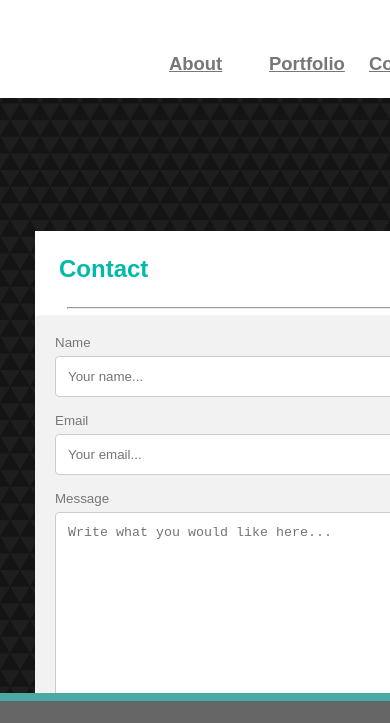
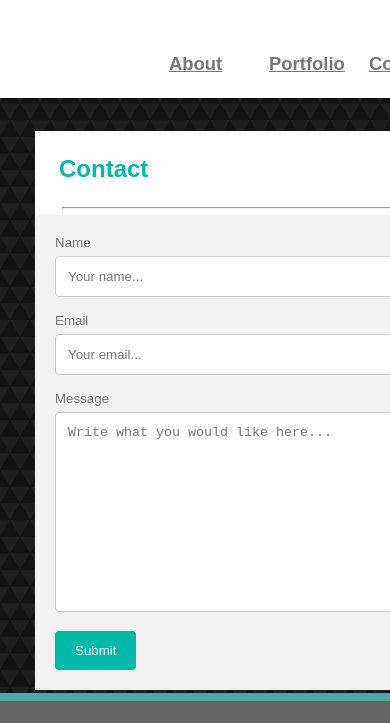
Before and after one commit to michaelgalt1984/Responsive-Portfolio, a plain HTML site: page contact.html in a window 390 px wide. Shown: the part 80-803 px from the top of the page. Drawn offline with Linux system fonts and the light colour scheme.

Commit message:
Finalized contact page for responsive.

```diff
--- a/assets/css/style.css
+++ b/assets/css/style.css
@@ -399,6 +399,14 @@ footer {
 
   	}
 
+  	#contact_form_box {
+  		/*margin-left: 20px;*/
+  		margin-bottom: 30px;
+  		margin-top: 0px;
+  		max-width: 560px;
+
+  	}
+
   	#portfolio_images img {
   		width: 510px;
   		height: 510px;
```
